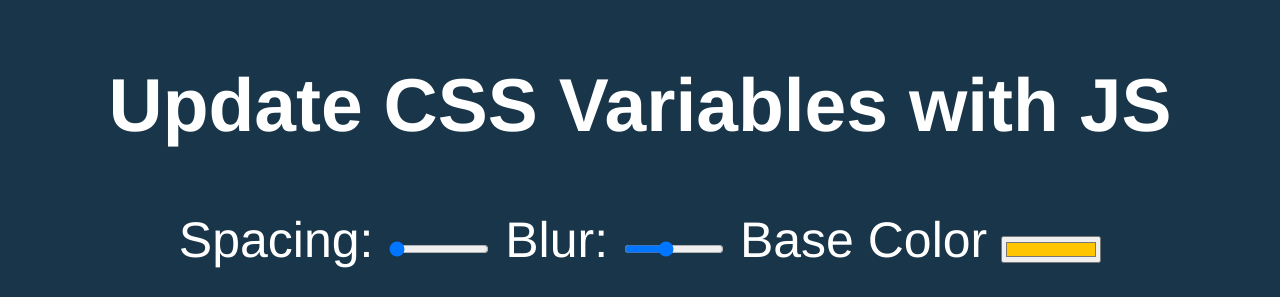
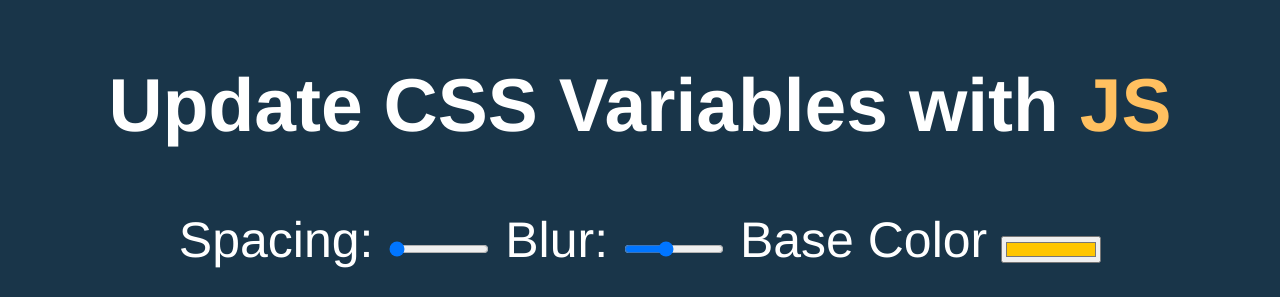
Before and after one commit to bbarrows89/javascript30, a plain HTML site: page 03 - CSS Variables/index.html in a window 1280 px wide. Shown: the top 297 px of the page. Drawn offline with Linux system fonts and the light colour scheme.

Commit message:
declare css variables, apply to img and .hl elements

```diff
--- a/03 - CSS Variables/index.html
+++ b/03 - CSS Variables/index.html
@@ -21,7 +21,21 @@
   <img src="https://source.unsplash.com/7bwQXzbF6KE/800x500">
 
   <style>
+    :root {
+      --base: #ffc060;
+      --spacing: 10px;
+      --blur: 10px;
+    }
 
+    img {
+      padding: var(--spacing);
+      background: var(--base);
+      filter: blur(var(--blur));
+    }
+
+    .hl {
+      color: var(--base);
+    }
     /*
       misc styles, nothing to do with CSS variables
     */
```
